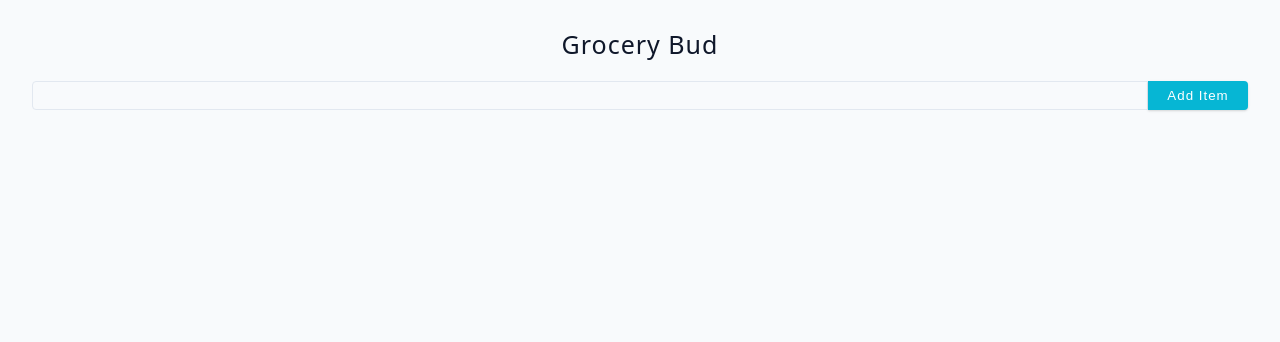
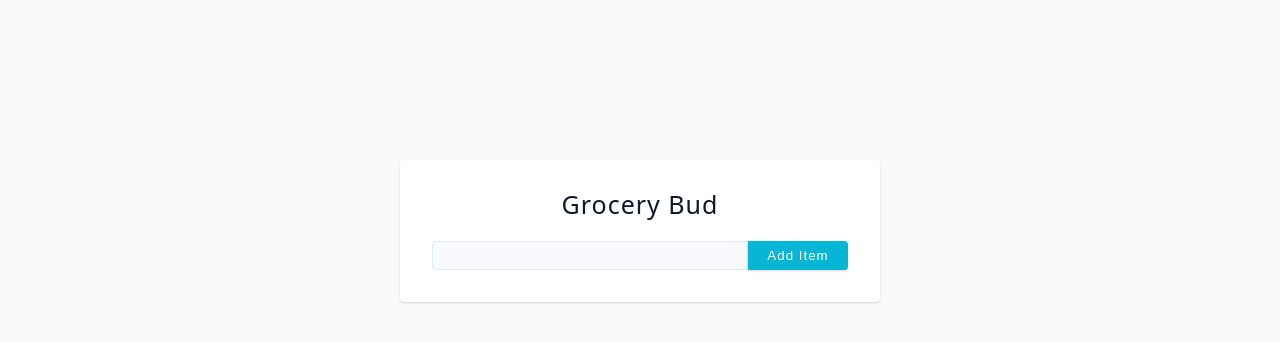
Before and after one commit to mfrancislie/Grocery-buds, a React (Vite) app: page / in a window 1280 px wide. Shown: the top 342 px of the page. Built offline with nearby package versions, Linux system fonts and the light colour scheme.

Commit message:
create Form.jsx

```diff
--- a/src/App.jsx
+++ b/src/App.jsx
@@ -1,28 +1,11 @@
-import { useState } from 'react';
 import './App.css';
+import Form from './Form';
 
 function App() {
-  const [newItemName, setNewItemName] = useState('');
-
-  const handleSubmit = (event) => {
-    event.preventDefault();
-    console.log(newItemName);
-  };
   return (
-    <form onSubmit={handleSubmit}>
-      <h4>grocery bud</h4>
-      <div className="form-control">
-        <input
-          type="text"
-          className="form-input"
-          value={newItemName}
-          onChange={(event) => setNewItemName(event.target.value)}
-        />
-        <button type="submit" className="btn">
-          Add Item
-        </button>
-      </div>
-    </form>
+    <section className="section-center">
+      <Form />
+    </section>
   );
 }
 
--- /dev/null
+++ b/src/Form.jsx
@@ -0,0 +1,28 @@
+import { useState } from 'react';
+
+const Form = () => {
+  const [newItemName, setNewItemName] = useState('');
+
+  const handleSubmit = (event) => {
+    event.preventDefault();
+    console.log(newItemName);
+  };
+  return (
+    <form onSubmit={handleSubmit}>
+      <h4>grocery bud</h4>
+      <div className="form-control">
+        <input
+          type="text"
+          className="form-input"
+          value={newItemName}
+          onChange={(event) => setNewItemName(event.target.value)}
+        />
+        <button type="submit" className="btn">
+          Add Item
+        </button>
+      </div>
+    </form>
+  );
+};
+
+export default Form;
```
